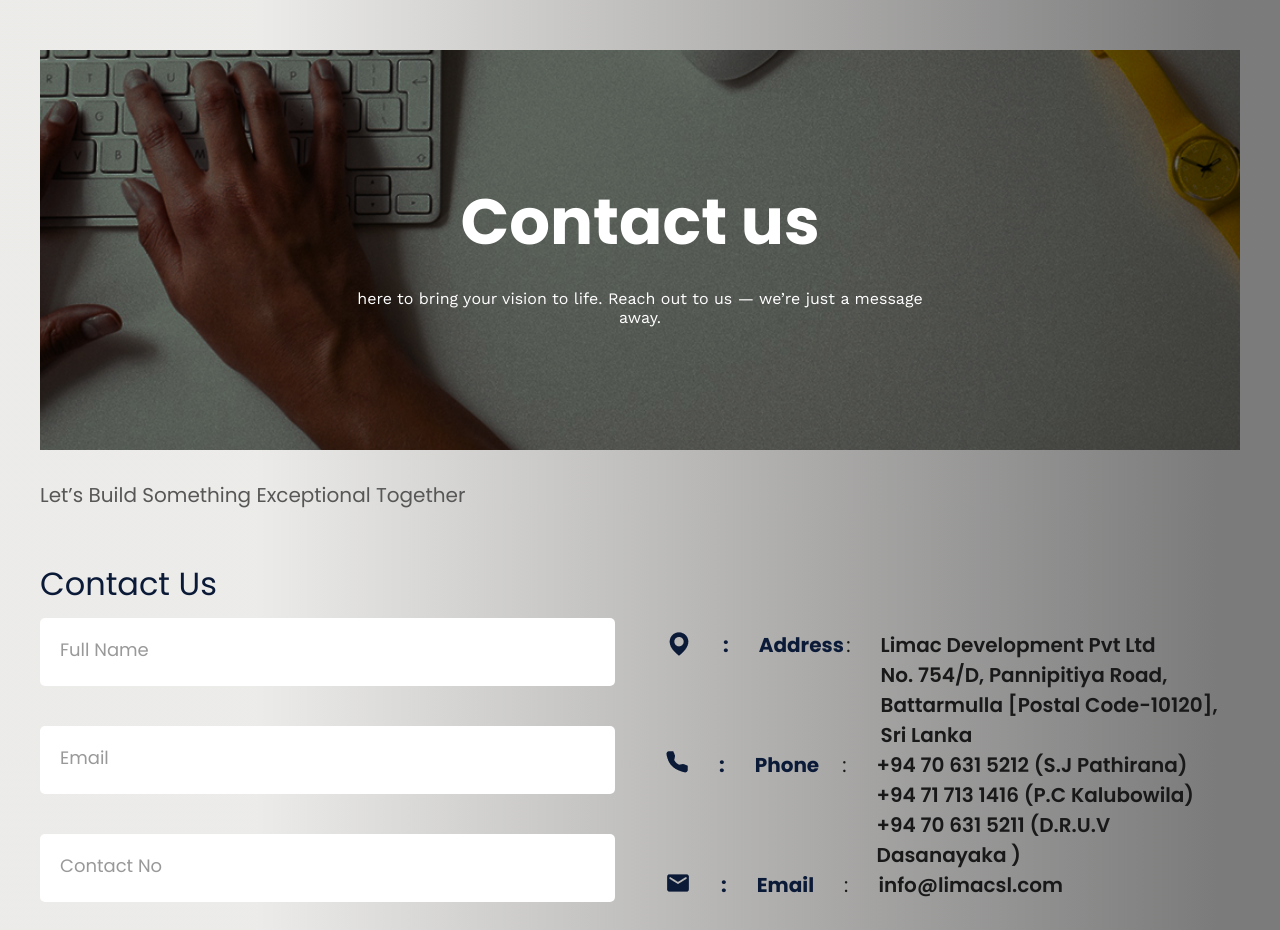
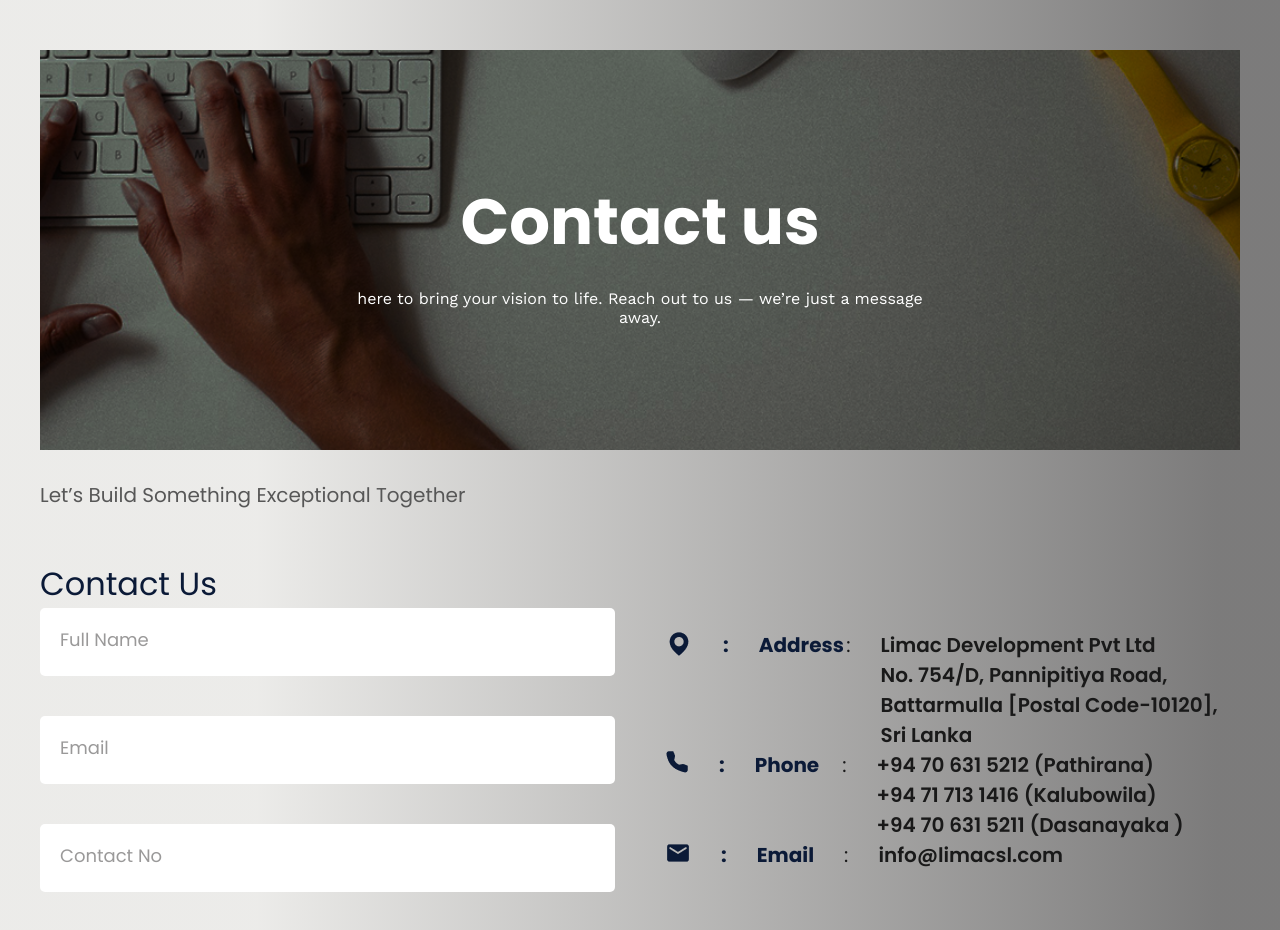
Before and after one commit to chamika-prasad/limac-fe, a Next.js app: page /contact in a window 1280 px wide. Shown: the top 930 px of the page. Built offline with nearby package versions, Linux system fonts and the light colour scheme; grey boxes are pictures that could not be loaded.

Commit message:
contact persons short names

```diff
--- a/src/app/contact/page.tsx
+++ b/src/app/contact/page.tsx
@@ -180,15 +180,15 @@ export default function About() {
                   label={
                     <>
                       <span className="custom-weight">
-                        +94 70 631 5212 (S.J Pathirana)
+                        +94 70 631 5212 (Pathirana)
                       </span>
                       <br />{" "}
                       <span className="custom-weight">
-                        +94 71 713 1416 (P.C Kalubowila)
+                        +94 71 713 1416 (Kalubowila)
                       </span>
                       <br />{" "}
                       <span className="custom-weight">
-                        +94 70 631 5211 (D.R.U.V Dasanayaka )
+                        +94 70 631 5211 (Dasanayaka )
                       </span>
                     </>
                   }
```
